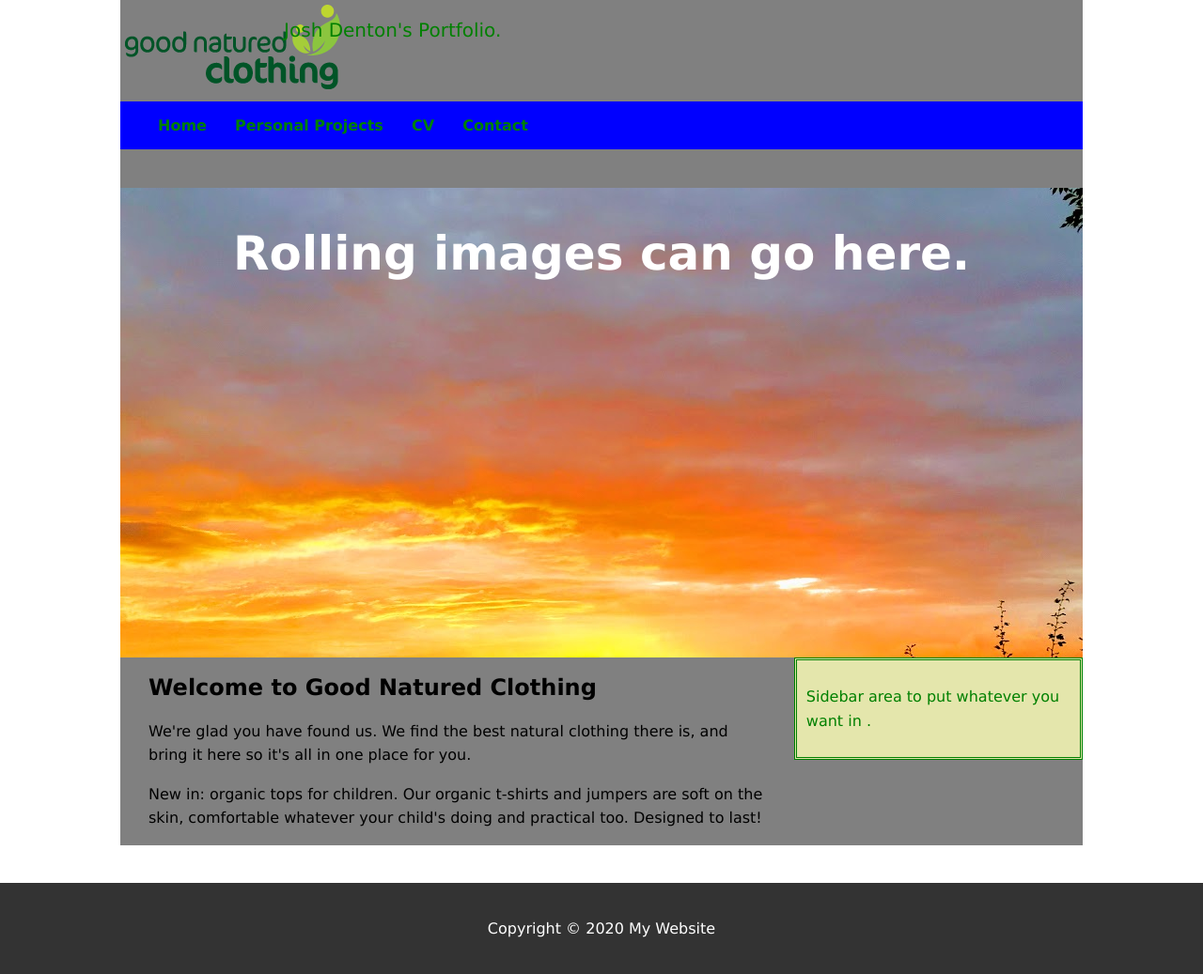
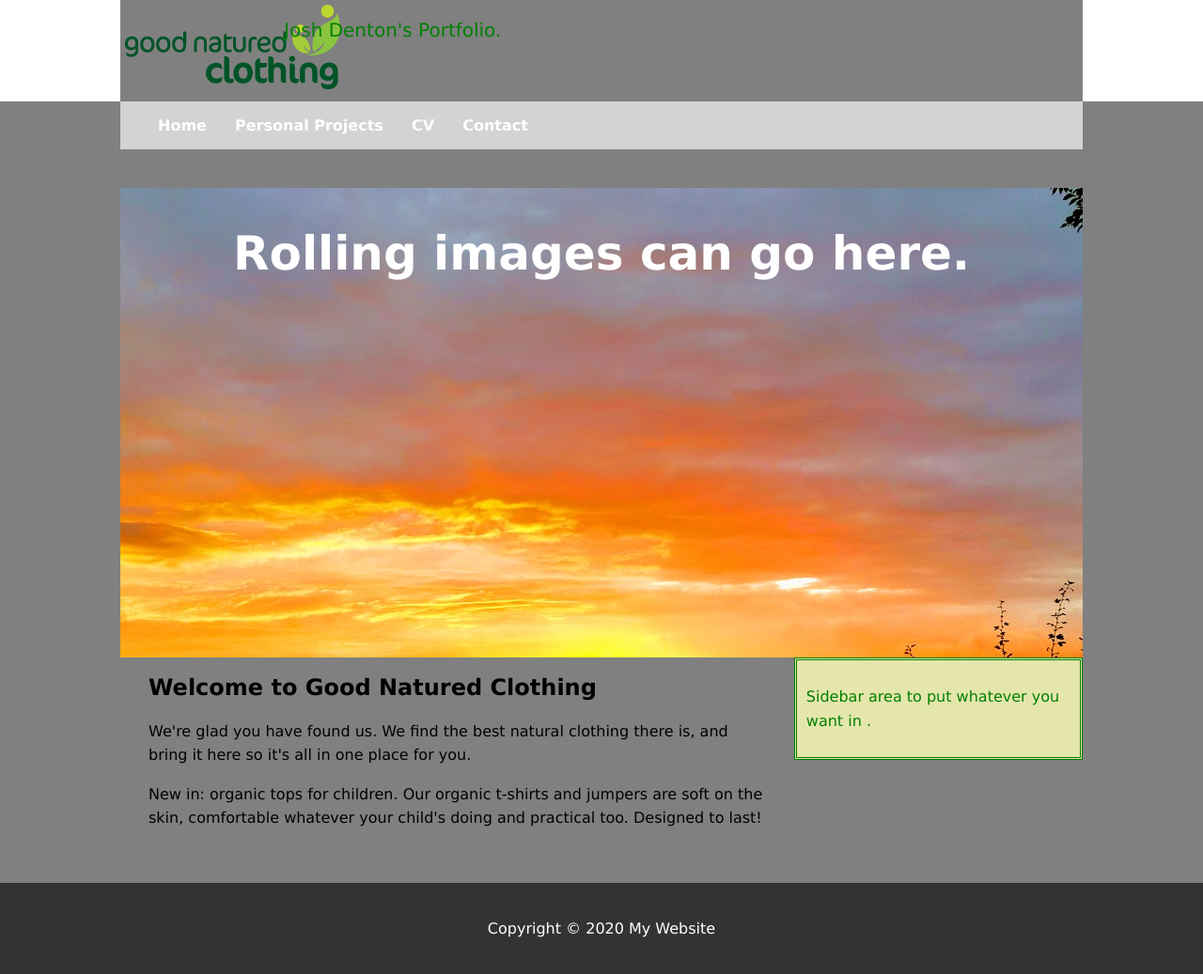
Before and after one commit to joshuadenton5/joshuadenton.github.io, a PHP site: page / in a window 1280 px wide. Shown: the whole page at 94% size. Run offline with PHP 8.4, Linux system fonts and the light colour scheme.

Commit message:
colour changes

```diff
--- a/css/style.css
+++ b/css/style.css
@@ -5,6 +5,7 @@ body{
 	font-size:16px;
 	line-height: 1.6em;
 	margin:0;
+    background-color:grey;
 }
 .container{
 	width:80%;
@@ -30,7 +31,7 @@ body{
 	color: green;
 }
 #navbar{
-	background-color: blue;
+	background-color: lightgrey;
 }
 #bar{
 	display: inline-block;
@@ -49,10 +50,10 @@ body{
 #navbar a{
 	text-decoration: none;
 	margin-right:25px;
-	color: green;
+	color: white;
 }
 #navbar a:hover{
-	color:black;
+	color:orange;
 }
 #search{
 	border-radius: 8px;
```
